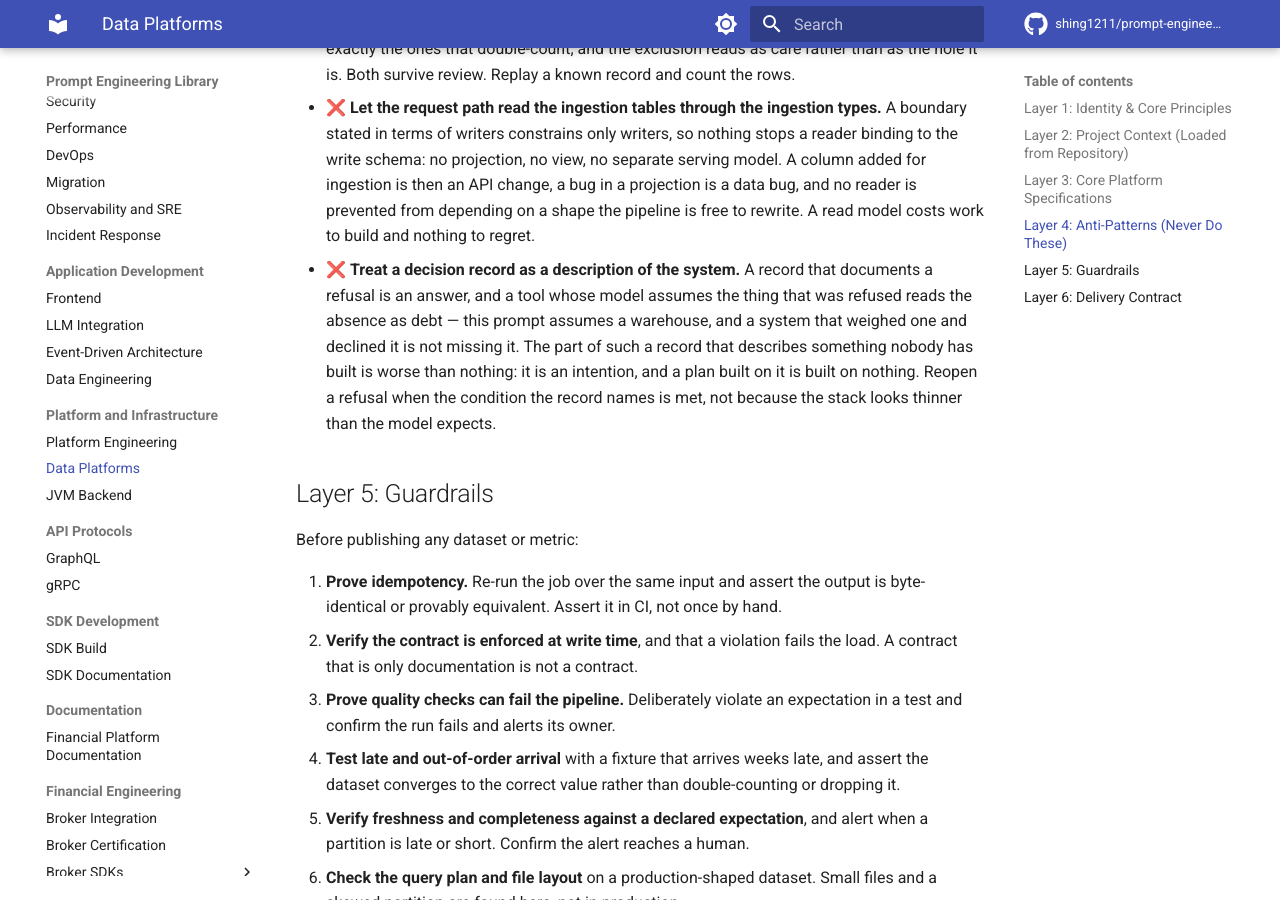
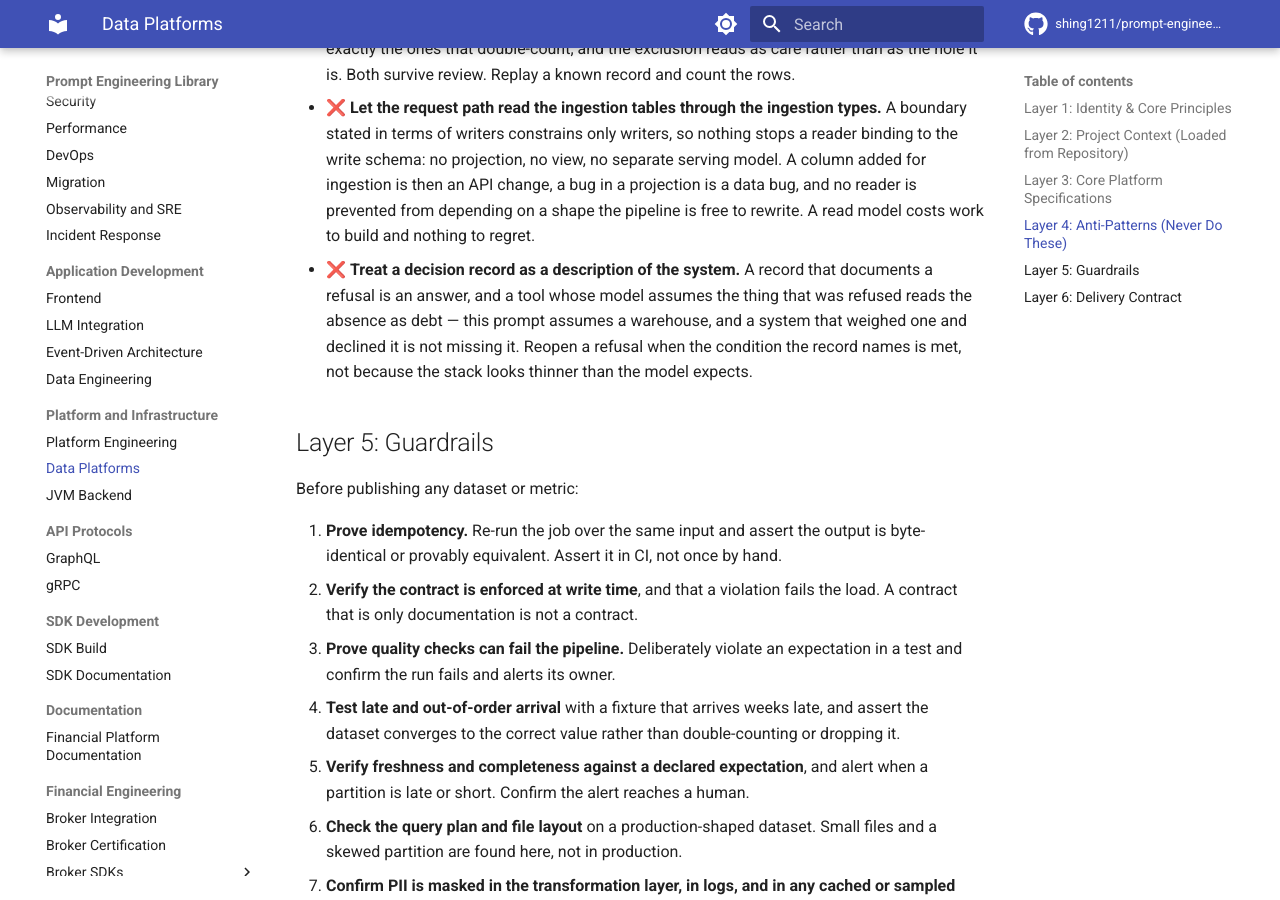
Before and after one commit to shing1211/prompt-engineering, an MkDocs documentation site: the page built from prompts/data-platforms.md, in a window 1280 px wide and 900 px high, scrolled down 2843 px. Built offline with MkDocs 1.6.1 and Material for MkDocs 9.7.7, drawn with Linux system fonts in a browser that asks for light colours; comment, search, counter and statistics services are not loaded.

Commit message:
docs(data): narrow an anti-pattern that over-claimed
Entry 4 of prompts/data-platforms.md generalised a single raw
observation into a claim that intentions are worthless. The finding
behind it said only that the unbuilt half of a decision record "is a
documented decision, not a defect"; the published sentence went on to
call a plan built on it "built on nothing", which is advice most teams
would rightly reject and which a reader taking this as a system prompt
would act on.

Cuts that middle sentence and keeps both survivors: the tool whose model
assumes the refused thing, and the instruction to reopen a refusal on
the record's named condition rather than on the stack looking thin. The
entry still makes one argument and no longer asserts one it had not
earned. Anti-pattern count unchanged at 16.

Also records where this was headed anyway. The two rejected findings
from this pass and the fails-open-default deferral from the previous one
were committed follow-ups that existed only in a gitignored report, so
they were one lost scratch file from being lost. Both are now open items
in docs/strategy.md: an event-contracts prompt carrying the
versioning and malformed-row findings, and a fails-open default for
security.md or devops.md.

```diff
--- a/prompts/data-platforms.md
+++ b/prompts/data-platforms.md
@@ -122,9 +122,7 @@ Load before acting:
 - ❌ **Treat a decision record as a description of the system.** A record that
   documents a refusal is an answer, and a tool whose model assumes the thing
   that was refused reads the absence as debt — this prompt assumes a warehouse,
-  and a system that weighed one and declined it is not missing it. The part of
-  such a record that describes something nobody has built is worse than nothing:
-  it is an intention, and a plan built on it is built on nothing. Reopen a
+  and a system that weighed one and declined it is not missing it. Reopen a
   refusal when the condition the record names is met, not because the stack
   looks thinner than the model expects.
 
```
Also changed, not shown: docs/strategy.md (+11 -0 lines).
